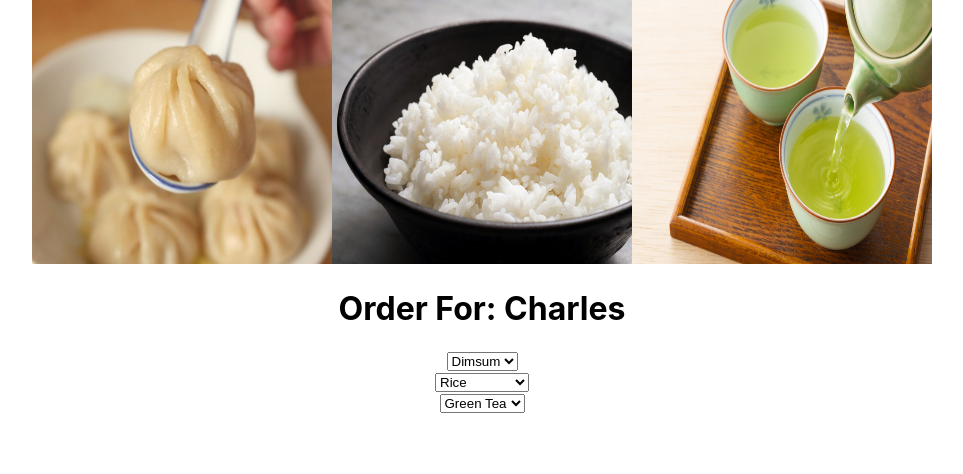
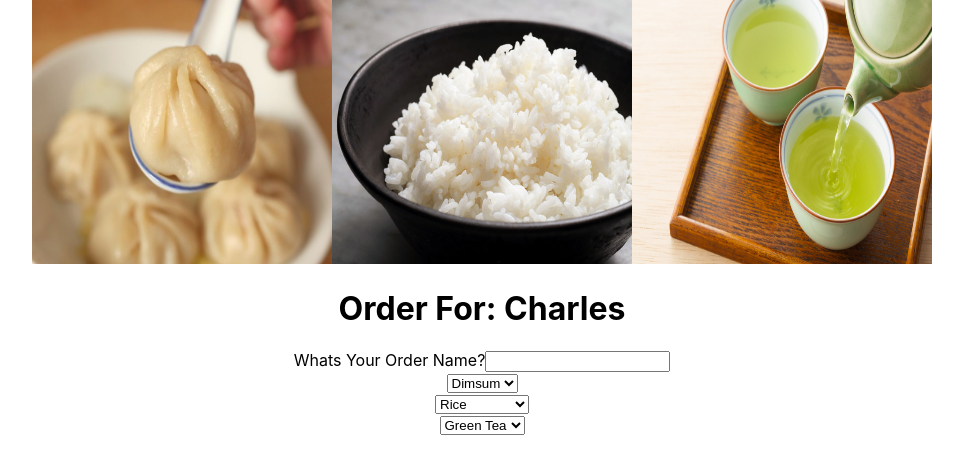
Before and after one commit to xDenzelB/Food-order, a React (Create React App) app: page / in a window 1280 px wide. Shown: the top 474 px of the page, without its empty margins (158-1121 px from the left). Built offline with nearby package versions, Linux system fonts and the light colour scheme.

Commit message:
completed OrderName

```diff
--- a/src/App.js
+++ b/src/App.js
@@ -5,6 +5,7 @@ import OrderImages from './OrderImages';
 import MainDropdown from './Dropdowns/MainDropdown';
 import SideDropdown from './Dropdowns/SideDropdown';
 import DrinkDropdown from './Dropdowns/DrinkDropdown';
+import OrderNameInput from './OrderNameInput';
 
 
 function App() {
@@ -19,7 +20,7 @@ function App() {
 
       <h1>Order For: {orderName}</h1>
       <div className='bottom'>
-
+        <OrderNameInput setOrderName={setOrderName} />
         <section className='dropdown'>
           <MainDropdown setMainId={setMainId} />
           <SideDropdown setSideId={setSideId} />
--- /dev/null
+++ b/src/OrderNameInput.js
@@ -0,0 +1,16 @@
+import React from 'react';
+
+export default function OrderNameInput({ setOrderName }) {
+
+  function handleChange(e) {
+    setOrderName(e.target.value);
+  }
+  return (
+
+    <section>
+        Whats Your Order Name?
+
+      <input onChange={handleChange} />
+    </section>
+  );
+}
```
